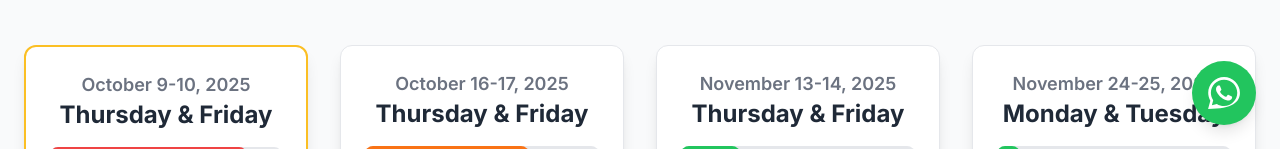
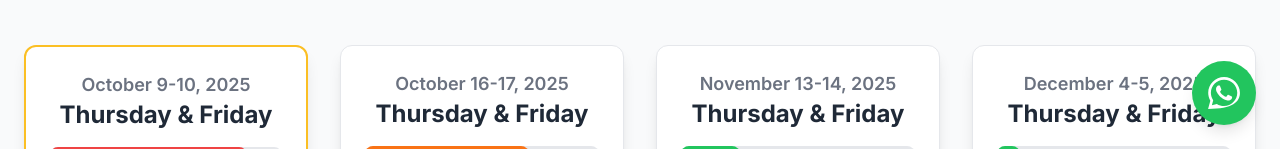
Before and after one commit to drhanlau/n8n-course, a plain HTML site: page index.html in a window 1280 px wide. Shown: the part 651-800 px from the top of the page. Drawn offline with nearby package versions, Linux system fonts and the light colour scheme.

Commit message:
Update index.html

```diff
--- a/index.html
+++ b/index.html
@@ -190,11 +190,11 @@
                 </div>
             </div>
 
-            <!-- Date Card 4: Nov 24-25 -->
+            <!-- Date Card 4: Dec 4-5 -->
             <div class="bg-white p-6 rounded-xl shadow-lg border border-gray-200 transform hover:scale-105 transition-transform duration-300">
                 <div class="text-center">
-                    <p class="text-lg font-semibold text-gray-500">November 24-25, 2025</p>
-                    <p class="font-bold text-2xl text-gray-800 mb-4">Monday & Tuesday</p>
+                    <p class="text-lg font-semibold text-gray-500">December 4-5, 2025</p>
+                    <p class="font-bold text-2xl text-gray-800 mb-4">Thursday & Friday</p>
 
                     <!-- Progress Bar -->
                     <div class="w-full bg-gray-200 rounded-full h-4 mb-2">
```
